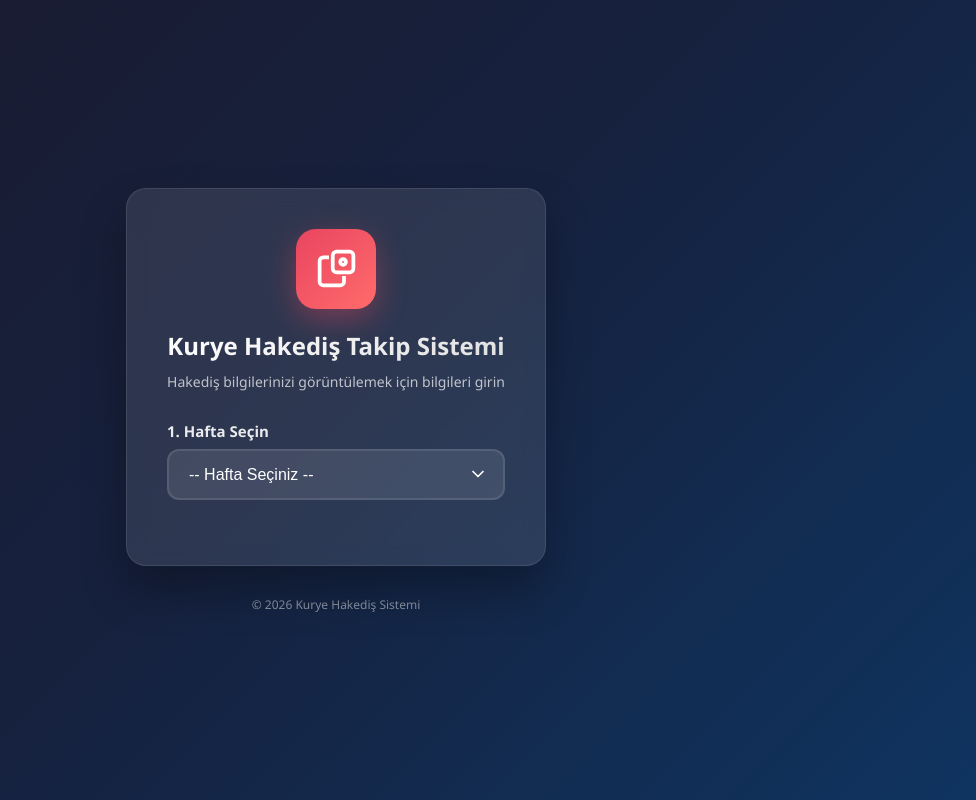
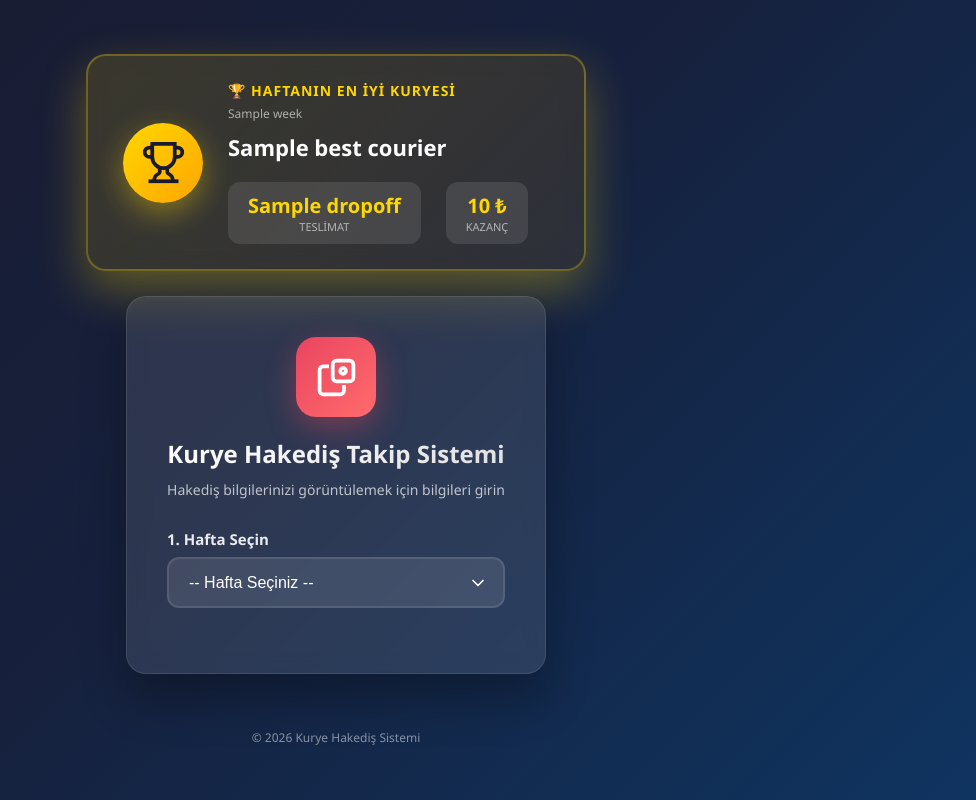
Before and after one commit to frisy148/kurye-hakedis, a Flask app: template templates/login.html in a window 1280 px wide. Shown: the whole page, without its empty margins (304-1280 px from the left). Run offline with Flask 3, Linux system fonts and the light colour scheme; the template is opened without the code that fills it: most values are stand-ins (such as "Sample title", 1, 10 or a date in 2020).

Commit message:
Haftanın en iyi kuryesi eklendi

```diff
--- a/static/style.css
+++ b/static/style.css
@@ -20,6 +20,138 @@ body {
     align-items: center;
     justify-content: center;
     padding: 20px;
+    gap: 25px;
+}
+
+/* Haftanın En İyi Kuryesi Kartı */
+.best-courier-card {
+    background: linear-gradient(135deg, rgba(255, 215, 0, 0.15) 0%, rgba(255, 165, 0, 0.1) 100%);
+    backdrop-filter: blur(10px);
+    border-radius: 20px;
+    padding: 25px 35px;
+    display: flex;
+    align-items: center;
+    gap: 25px;
+    border: 2px solid rgba(255, 215, 0, 0.3);
+    box-shadow: 0 15px 40px rgba(255, 215, 0, 0.2);
+    animation: glow 2s ease-in-out infinite alternate;
+    max-width: 500px;
+    width: 100%;
+}
+
+@keyframes glow {
+    from {
+        box-shadow: 0 15px 40px rgba(255, 215, 0, 0.2);
+    }
+    to {
+        box-shadow: 0 20px 50px rgba(255, 215, 0, 0.35);
+    }
+}
+
+.trophy-icon {
+    width: 80px;
+    height: 80px;
+    background: linear-gradient(135deg, #FFD700 0%, #FFA500 100%);
+    border-radius: 50%;
+    display: flex;
+    align-items: center;
+    justify-content: center;
+    flex-shrink: 0;
+    box-shadow: 0 10px 30px rgba(255, 215, 0, 0.4);
+}
+
+.trophy-icon svg {
+    width: 45px;
+    height: 45px;
+    color: #1a1a2e;
+}
+
+.best-courier-content {
+    display: flex;
+    flex-direction: column;
+    gap: 5px;
+}
+
+.best-courier-title {
+    font-size: 14px;
+    color: #FFD700;
+    font-weight: 600;
+    text-transform: uppercase;
+    letter-spacing: 1px;
+}
+
+.best-courier-week {
+    font-size: 12px;
+    color: rgba(255, 255, 255, 0.6);
+}
+
+.best-courier-name {
+    font-size: 22px;
+    font-weight: 700;
+    color: #ffffff;
+    margin: 5px 0;
+}
+
+.best-courier-stats {
+    display: flex;
+    gap: 25px;
+    margin-top: 10px;
+}
+
+.best-courier-stats .stat {
+    display: flex;
+    flex-direction: column;
+    align-items: center;
+    background: rgba(255, 255, 255, 0.1);
+    padding: 10px 20px;
+    border-radius: 12px;
+}
+
+.best-courier-stats .stat-value {
+    font-size: 20px;
+    font-weight: 700;
+    color: #FFD700;
+}
+
+.best-courier-stats .stat-label {
+    font-size: 11px;
+    color: rgba(255, 255, 255, 0.6);
+    text-transform: uppercase;
+}
+
+/* Mobil için En İyi Kurye Kartı */
+@media (max-width: 480px) {
+    .best-courier-card {
+        flex-direction: column;
+        text-align: center;
+        padding: 20px;
+    }
+
+    .trophy-icon {
+        width: 70px;
+        height: 70px;
+    }
+
+    .trophy-icon svg {
+        width: 38px;
+        height: 38px;
+    }
+
+    .best-courier-name {
+        font-size: 18px;
+    }
+
+    .best-courier-stats {
+        justify-content: center;
+    }
+
+    .best-courier-stats .stat {
+        padding: 8px 15px;
+    }
+
+    .best-courier-stats .stat-value {
+        font-size: 16px;
+    }
 }
 
 .login-box {
--- a/templates/login.html
+++ b/templates/login.html
@@ -8,6 +8,38 @@
 </head>
 <body>
     <div class="login-container">
+
+        <!-- Haftanın En İyi Kuryesi -->
+        {% if best_courier %}
+        <div class="best-courier-card">
+            <div class="trophy-icon">
+                <svg viewBox="0 0 24 24" fill="none" stroke="currentColor" stroke-width="2">
+                    <path d="M6 9H4.5a2.5 2.5 0 0 1 0-5H6"/>
+                    <path d="M18 9h1.5a2.5 2.5 0 0 0 0-5H18"/>
+                    <path d="M4 22h16"/>
+                    <path d="M10 14.66V17c0 .55-.47.98-.97 1.21C7.85 18.75 7 20.24 7 22"/>
+                    <path d="M14 14.66V17c0 .55.47.98.97 1.21C16.15 18.75 17 20.24 17 22"/>
+                    <path d="M18 2H6v7a6 6 0 0 0 12 0V2Z"/>
+                </svg>
+            </div>
+            <div class="best-courier-content">
+                <span class="best-courier-title">🏆 Haftanın En İyi Kuryesi</span>
+                <span class="best-courier-week">{{ best_courier.week }}</span>
+                <span class="best-courier-name">{{ best_courier.name }}</span>
+                <div class="best-courier-stats">
+                    <div class="stat">
+                        <span class="stat-value">{{ best_courier.dropoff }}</span>
+                        <span class="stat-label">Teslimat</span>
+                    </div>
+                    <div class="stat">
+                        <span class="stat-value">{{ "%.0f"|format(best_courier.odenecek) }} ₺</span>
+                        <span class="stat-label">Kazanç</span>
+                    </div>
+                </div>
+            </div>
+        </div>
+        {% endif %}
+
         <div class="login-box">
             <div class="logo">
                 <svg viewBox="0 0 24 24" fill="none" stroke="currentColor" stroke-width="2">
```
Also changed, not shown: flask_app.py (+48 -1 lines).
